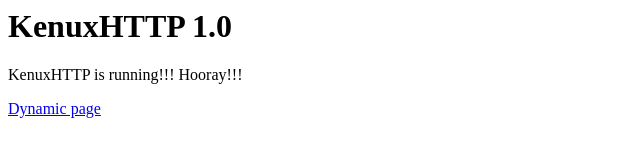
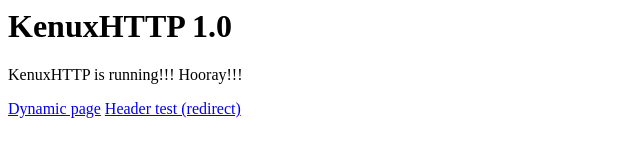
Before and after one commit to RedLeader167/KenuxHTTP, a plain HTML site: page www/index.html in a window 1280 px wide. Shown: the whole page, without its empty margins (0-640 px from the left). Drawn offline with Linux system fonts and the light colour scheme.

Commit message:
Поддержка добавления заголовков и статуса

```diff
--- a/www/index.html
+++ b/www/index.html
@@ -2,3 +2,4 @@
 <h1>KenuxHTTP 1.0</h1>
 <p>KenuxHTTP is running!!! Hooray!!!</p>
 <a href="test.vbk">Dynamic page</a>
+<a href="redir.vbk">Header test (redirect)</a>
```
Also changed, not shown: 3 other files.
